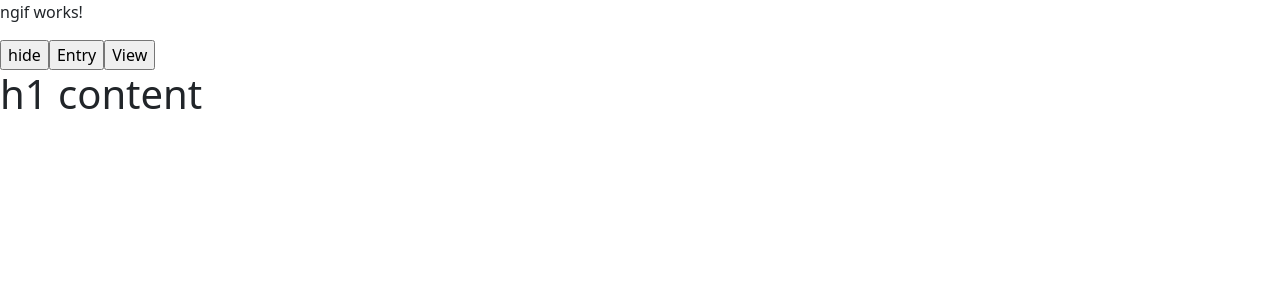
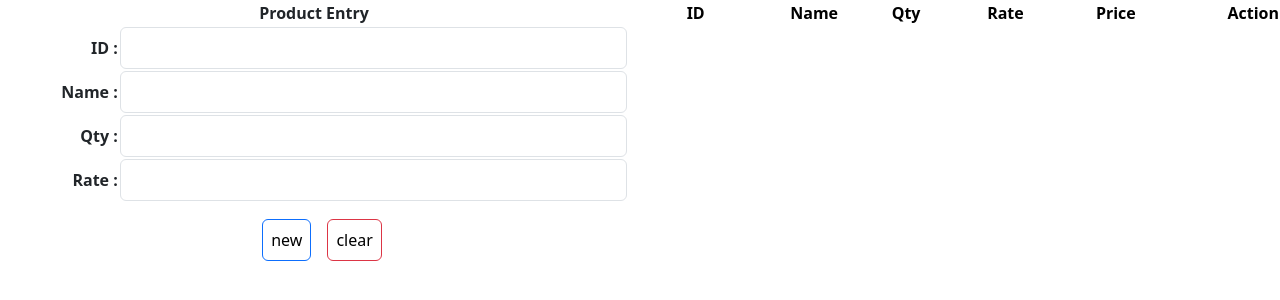
Before and after one commit to viralsir/AngularDemo, an Angular app: page / in a window 1280 px wide. Shown: the top 300 px of the page. Built offline with nearby package versions, Linux system fonts and the light colour scheme.

Commit message:
ng for component has been implemented.

```diff
--- a/src/app/app.component.html
+++ b/src/app/app.component.html
@@ -21,4 +21,5 @@
 <!--<app-two-way-databinding></app-two-way-databinding>-->
 <!--<app-tdf-form></app-tdf-form>-->
 <!--<app-mdf></app-mdf>-->
-<app-ngif></app-ngif>
+<!--<app-ngif></app-ngif>-->
+<app-ng-for></app-ng-for>
--- a/src/app/app.module.ts
+++ b/src/app/app.module.ts
@@ -11,6 +11,7 @@ import {FormsModule, ReactiveFormsModule} from "@angular/forms";
 import { TdfFormComponent } from './tdf-form/tdf-form.component';
 import { MdfComponent } from './mdf/mdf.component';
 import { NgifComponent } from './ngif/ngif.component';
+import { NgForComponent } from './ng-for/ng-for.component';
 
 
 @NgModule({
@@ -23,7 +24,8 @@ import { NgifComponent } from './ngif/ngif.component';
     TwoWayDatabindingComponent,
     TdfFormComponent,
     MdfComponent,
-    NgifComponent
+    NgifComponent,
+    NgForComponent
 
   ],
     imports: [
--- /dev/null
+++ b/src/app/ng-for/ng-for.component.css
@@ -0,0 +1,3 @@
+td,th{
+  text-align: right;
+}
--- /dev/null
+++ b/src/app/ng-for/ng-for.component.html
@@ -0,0 +1,47 @@
+<div class="row">
+   <div class="col-6">
+     <form [formGroup]="productgroup" (submit)="saveproduct()">
+         <table class="table" >
+             <tr>
+               <th colspan="2" style="text-align: center;"> Product Entry </th>
+             </tr>
+             <tr>
+               <th>ID :</th>
+               <td><input class="form-control" type="number" formControlName="id"></td>
+             </tr>
+             <tr>
+               <th>Name :</th>
+               <td><input type="text" class="form-control" formControlName="pname"></td>
+             </tr>
+             <tr>
+               <th>Qty :</th>
+               <td><input type="number" class="form-control" formControlName="qty"></td>
+             </tr>
+             <tr>
+               <th>Rate :</th>
+               <td><input type="number"  class="form-control" formControlName="rate"></td>
+             </tr>
+              <tr>
+                 <td colspan="2"  style="text-align: center;">
+                   <input type="submit" class="btn btn-primary m-3" [value]="title">
+                   <input type="reset" class="btn btn-danger" value="clear">
+                 </td>
+              </tr>
+         </table>
+     </form>
+   </div>
+  <div class="col-6">
+          <table class="table table-warning">
+            <tr> <th>ID</th> <th>Name</th> <th>Qty</th> <th>Rate</th> <th>Price</th> <th>Action</th></tr>
+            <tr *ngFor="let product of productArray">
+                 <td>{{product.id}}</td>
+                  <td>{{product.pname}}</td>
+                  <td>{{product.qty}}</td>
+                  <td>{{product.rate}}</td>
+                  <td>{{product.qty * product.rate}}</td>
+                  <td><input type="button" value="edit" (click)="editproduct(product)"> </td>
+            </tr>
+          </table>
+  </div>
+
+</div>
--- /dev/null
+++ b/src/app/ng-for/ng-for.component.ts
@@ -0,0 +1,54 @@
+import { Component } from '@angular/core';
+import {FormControl, FormGroup} from "@angular/forms";
+
+@Component({
+  selector: 'app-ng-for',
+  templateUrl: './ng-for.component.html',
+  styleUrls: ['./ng-for.component.css']
+})
+export class NgForComponent {
+
+  productgroup=new FormGroup({
+    id:new FormControl(),
+    pname:new FormControl(),
+    qty:new FormControl(),
+    rate:new FormControl()
+
+  })
+
+  productArray:any=[]
+  title:string="new"
+  saveproduct()
+  {
+    if(this.title=="new")
+    {
+      this.productArray.push(this.productgroup.value);
+
+    }
+    else {
+           // this.productArray.forEach(element=>(element.id==this.productgroup.id){})
+      for (let product of this.productArray){
+              if(product.id==this.productgroup.value.id)
+              {
+                  product=this.productgroup.value;
+                  //product.id=this.productgroup.value.id;
+
+              }
+      }
+
+    }
+    this.productgroup.reset();
+    this.title="new";
+
+  }
+
+  editproduct(product:any)
+  {
+      this.productgroup.setValue(product);
+      this.title="update"
+
+  }
+
+
+
+}
```
Also changed, not shown: 1 other file (tests, documents, lock files or other folders).
